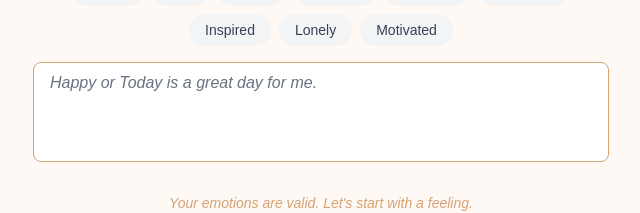
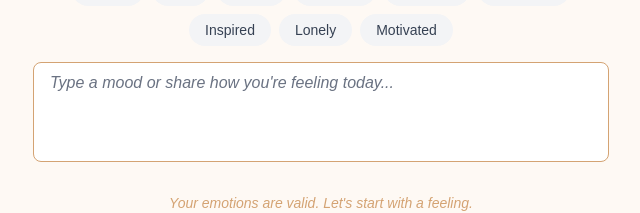
Before and after one commit to Koushik1311/unoria-verse, a Next.js app: page / in a window 1280 px wide. Shown: the part 337-550 px from the top of the page, without its empty margins (319-959 px from the left). Built offline with nearby package versions, Linux system fonts and the light colour scheme.

Commit message:
chore: update placeholder text in MoodInput component for improved user guidance
- Changed the placeholder text in the MoodInput component to better reflect user expectations for mood input.

```diff
--- a/src/components/ui/MoodInput.tsx
+++ b/src/components/ui/MoodInput.tsx
@@ -77,7 +77,7 @@ export default function MoodInput() {
           value={mood}
           onChange={(e) => setMood(e.target.value)}
           onKeyDown={handleKeyDown}
-          placeholder="Happy or Today is a great day for me."
+          placeholder="Type a mood or share how you're feeling today..."
           className={`w-full border border-[#d4a373] rounded-lg px-4 py-2 focus:outline-none focus:ring-1 focus:ring-[#d4a373] bg-white bg-opacity-80 placeholder-gray-500 min-h-[100px] resize-none italic font-normal`}
         />
         {mood.trim() && (
```
